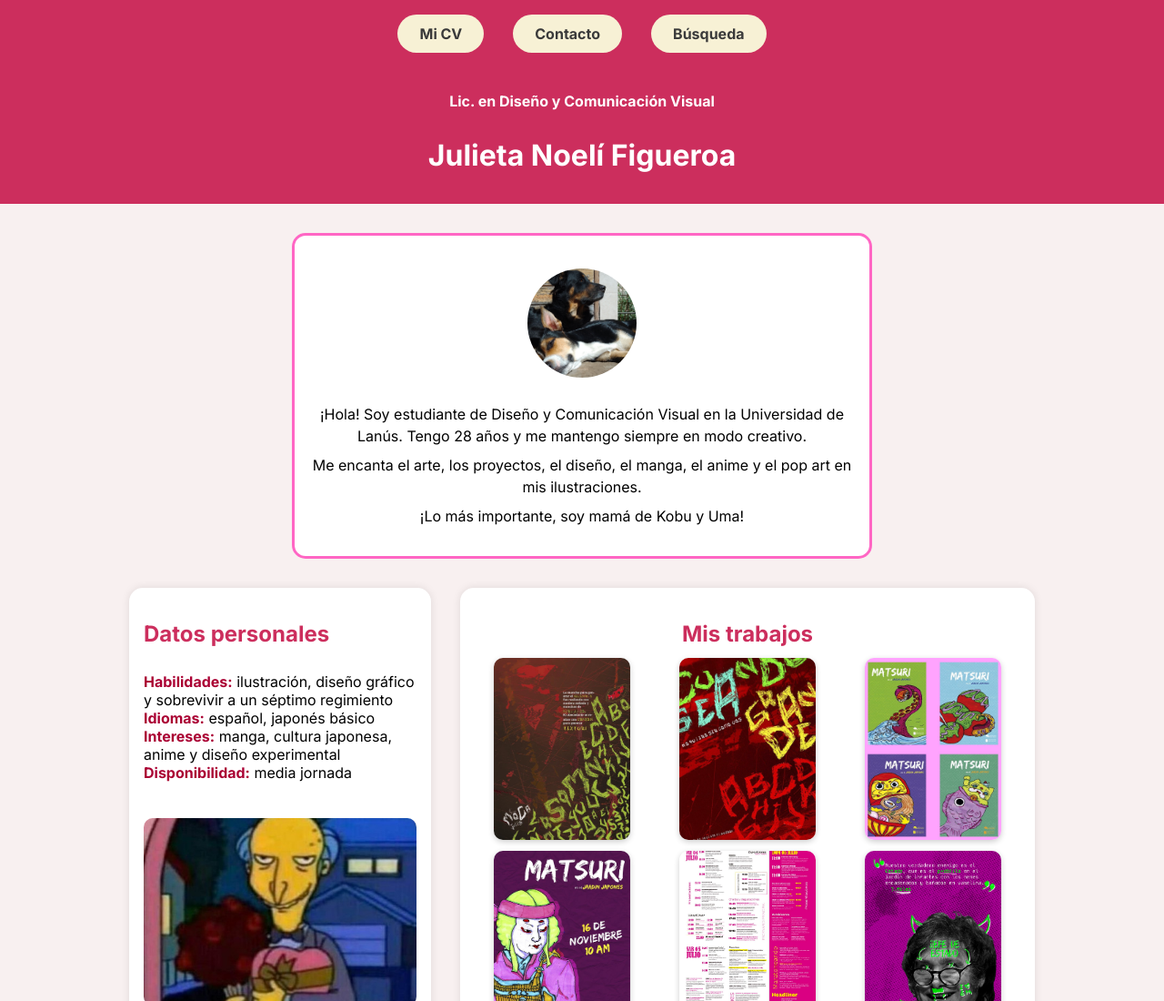
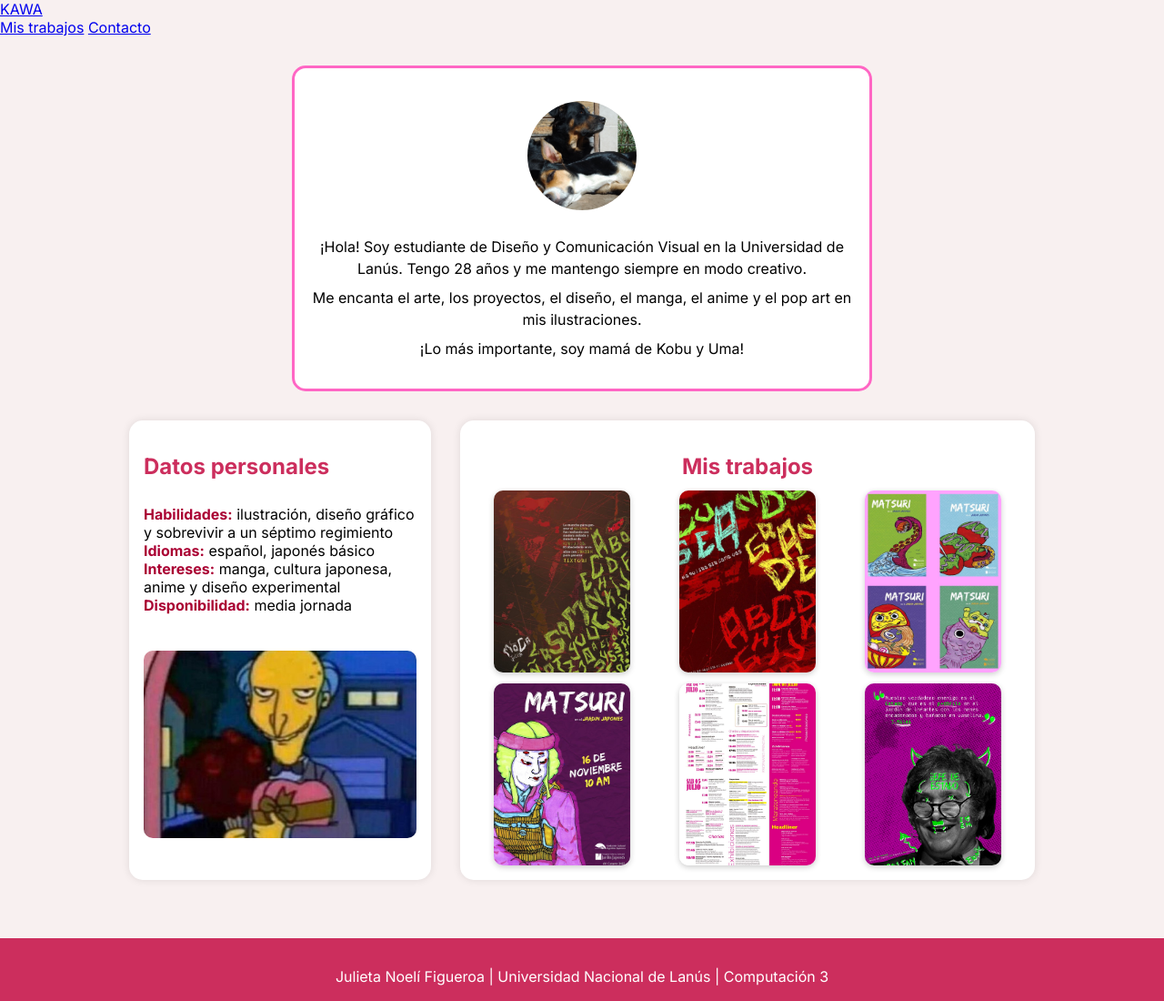
Before and after one commit to JuliFigue/figueroa-cv, a plain HTML site: page index.html in a window 1280 px wide. Shown: the top 1100 px of the page at 91% size. Drawn offline with Linux system fonts and the light colour scheme.

Commit message:
linkeo html

```diff
--- a/index.html
+++ b/index.html
@@ -13,16 +13,12 @@
 </head>
 
 <body>
-  <header>
-    <nav class="navbar">
-      <a>Mi CV</a>
-      <a>Contacto</a>
-      <a>Búsqueda</a>
+  <header class="header">
+    <a href="index.html" class="logo">KAWA</a>
+    <nav class="nav">
+      <a href="galeria.html">Mis trabajos</a>
+      <a href="contacto.html">Contacto</a>
     </nav>
-    <div class="hero">
-      <h2 class="subtitulo">Lic. en Diseño y Comunicación Visual</h2>
-      <h1>Julieta Noelí Figueroa</h1>
-    </div>
   </header>
 
   <main class="contenido-principal">
```
Also changed, not shown: contacto.html (+9 -0 lines), galeria.html (+9 -0 lines).
